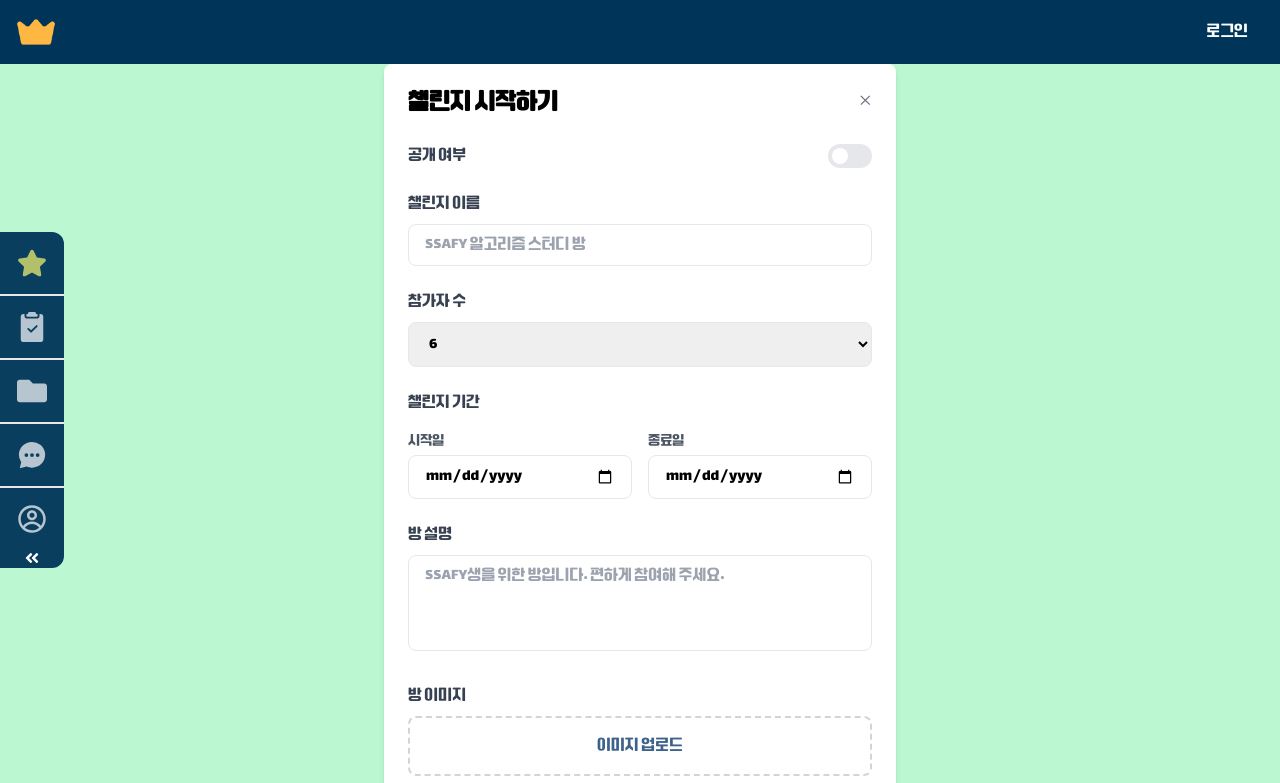
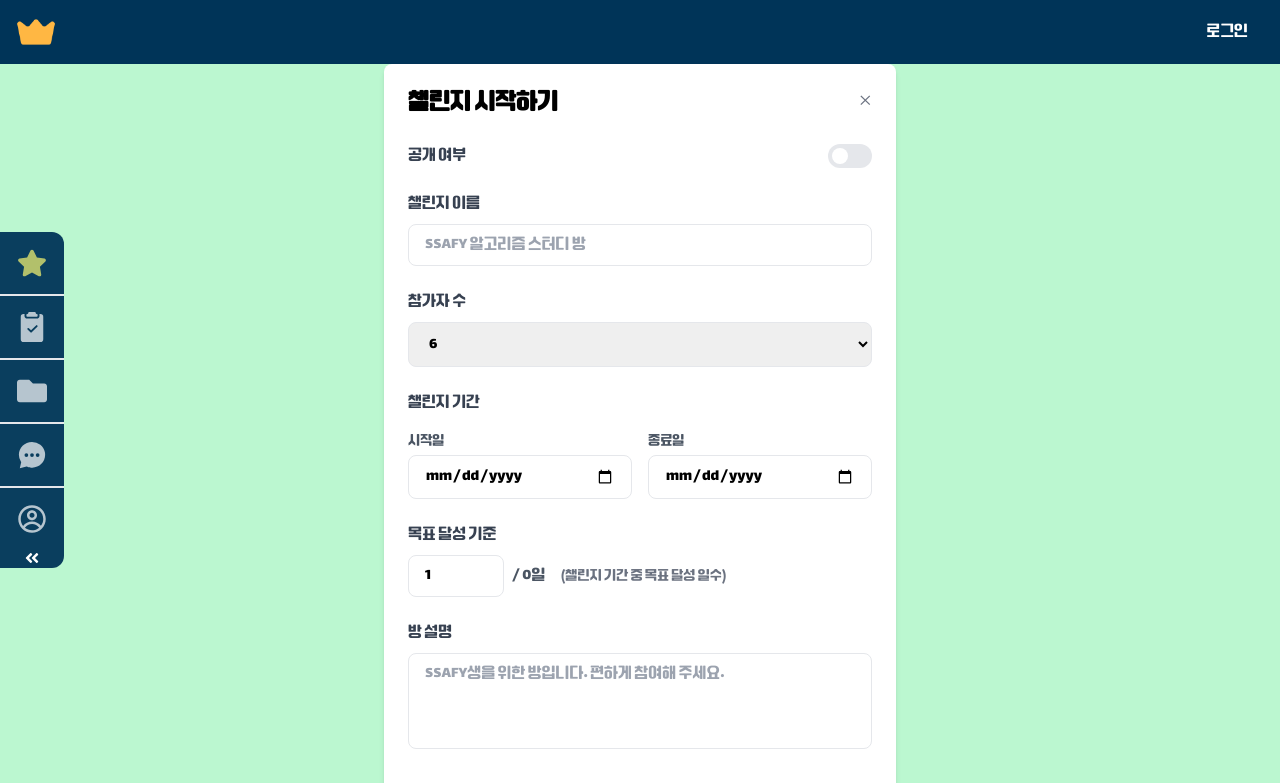
Before and after one commit to namgi2386/DreamMoA, a React (Vite) app in the folder FE/: page /challenge/create in a window 1280 px wide. Shown: the top 783 px of the page. Built offline with nearby package versions, Linux system fonts and the light colour scheme; what @xeger/quill-image-actions, @xeger/quill-image-formats would draw is missing.

Commit message:
Feat: 챌린지 목표 달성 기준 설정 기능 - calculateDuration 함수 - 시작일부터 종료일까지의 날짜 계산 - 챌린지 기간(날짜수) 이하의 숫자로 설정 가능

```diff
--- a/FE/src/components/challenge/challengeEdit/ChallengeCreateForm.jsx
+++ b/FE/src/components/challenge/challengeEdit/ChallengeCreateForm.jsx
@@ -11,8 +11,9 @@ export default function ChallengeCreateForm() {
     image: null,
     imagePreview: null,
     isPublic: false,
-    startDate: "", // 시작 날짜 추가
-    expireDate: "", // 종료 날짜 추가
+    startDate: "",
+    expireDate: "",
+    standard: 1, // 목표 달성 기준
   });
 
   // 입력 핸들러
@@ -24,11 +25,35 @@ export default function ChallengeCreateForm() {
     }));
   };
 
-  // 날짜 입력 핸들러 추가
+  // 챌린지 기간 일수 계산 함수
+  const calculateDuration = () => {
+    if (!formData.startDate || !formData.expireDate) return 0;
+
+    const start = new Date(formData.startDate);
+    const end = new Date(formData.expireDate);
+    const diffTime = Math.abs(end - start);
+    return Math.floor(diffTime / (1000 * 60 * 60 * 24)) + 1; // 시작일과 종료일 포함
+  };
+
+  // 목표 달성 기준 입력 핸들러
+  const handleStandardChange = (e) => {
+    const value = parseInt(e.target.value);
+    const duration = calculateDuration();
+
+    // 입력값이 범위를 벗어나면 경계값으로 설정
+    if (value < 1) {
+      setFormData((prev) => ({ ...prev, standard: 1 }));
+    } else if (value > duration) {
+      setFormData((prev) => ({ ...prev, standard: duration }));
+    } else {
+      setFormData((prev) => ({ ...prev, standard: value }));
+    }
+  };
+
+  // 날짜 변경 시 목표 달성 기준 조정
   const handleDateChange = (e) => {
     const { name, value } = e.target;
 
-    // 시작일이 종료일보다 늦거나, 종료일이 시작일보다 빠른 경우 처리
     if (
       name === "startDate" &&
       formData.expireDate &&
@@ -46,12 +71,16 @@ export default function ChallengeCreateForm() {
       return;
     }
 
-    setFormData((prev) => ({
-      ...prev,
-      [name]: value,
-    }));
+    setFormData((prev) => {
+      const updatedData = { ...prev, [name]: value };
+      // 날짜가 변경되면 목표 달성 기준이 기간을 초과하지 않도록 조정
+      const duration = calculateDuration();
+      if (prev.standard > duration) {
+        updatedData.standard = duration;
+      }
+      return updatedData;
+    });
   };
-
   // 이미지 업로드 핸들러
   const handleImageUpload = (e) => {
     const file = e.target.files[0];
@@ -184,6 +213,32 @@ export default function ChallengeCreateForm() {
             </div>
           </div>
 
+          {/* 목표 달성 기준 입력 */}
+          <div>
+            <label className="block text-gray-700 mb-2">목표 달성 기준</label>
+            <div className="flex items-center gap-2">
+              <input
+                type="number"
+                name="standard"
+                value={formData.standard}
+                onChange={handleStandardChange}
+                min={1}
+                max={calculateDuration()}
+                className="w-24 px-4 py-2 border rounded-lg focus:outline-none focus:border-my-blue-4"
+              />
+              <span className="text-gray-600">/ {calculateDuration()}일</span>
+              <span className="ml-2 text-sm text-gray-500">
+                (챌린지 기간 중 목표 달성 일수)
+              </span>
+            </div>
+            {calculateDuration() > 0 && (
+              <p className="mt-1 text-sm text-gray-500">
+                {Math.round((formData.standard / calculateDuration()) * 100)}%
+                달성이 목표입니다.
+              </p>
+            )}
+          </div>
+
           {/* 방 설명 입력 */}
           <div>
             <label className="block text-gray-700 mb-2">방 설명</label>
```
